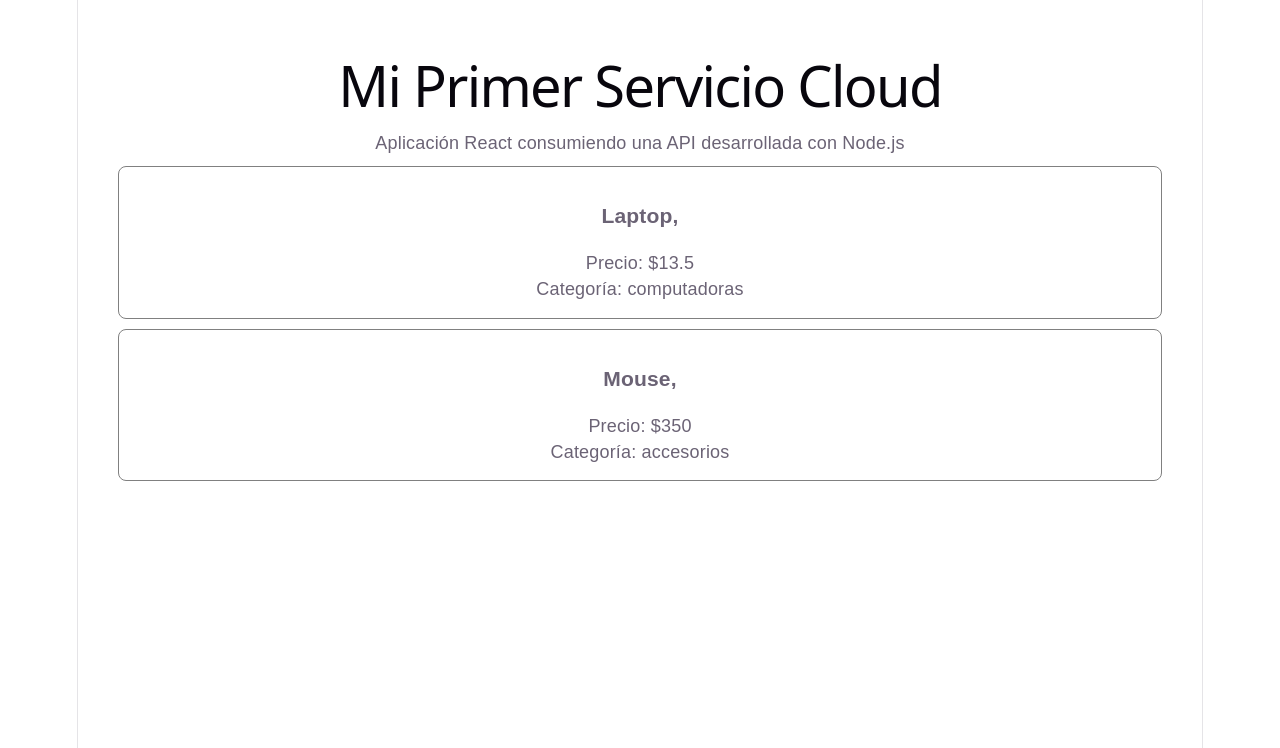
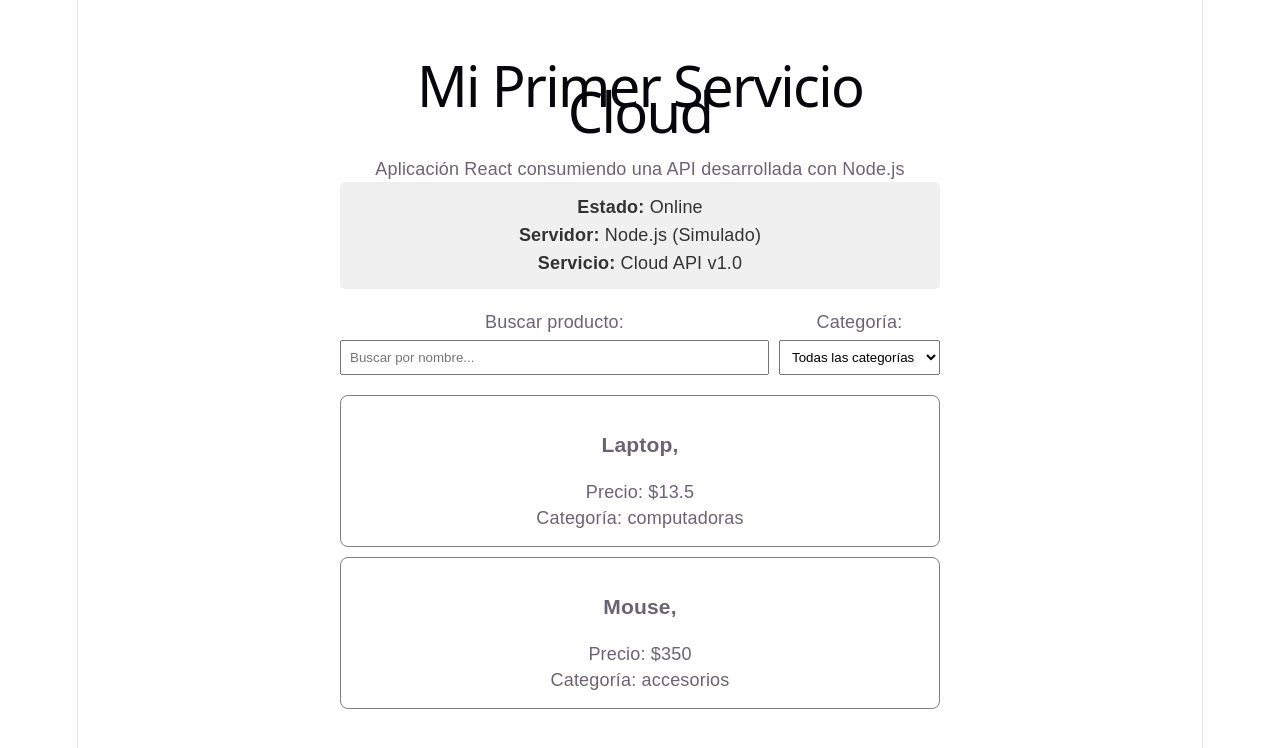
Before and after one commit to FerGm08/mi-primer-servicio-cloud, a React app in the folder frontend/: page / in a window 1280 px wide. Shown: the top 748 px of the page. Built offline with nearby package versions, Linux system fonts and the light colour scheme; the HTML template or start-up script is replaced by a standard one.

Commit message:
Solucionar renderizado de productos usando datos JSON

```diff
--- a/frontend/src/App.jsx
+++ b/frontend/src/App.jsx
@@ -5,20 +5,84 @@ function App() {
   const [productos, setProductos] = useState([]);
   const [cargando, setCargando] = useState(true);
 
+  // Estados para el buscador y filtro
+  const [busqueda, setBusqueda] = useState("");
+  const [categoriaSeleccionada, setCategoriaSeleccionada] = useState("Todas");
+
+  // Estado del servicio (Reto 3)
+  const [estadoServicio, setEstadoServicio] = useState({
+    estado: "Online",
+    servidor: "Node.js (Simulado)",
+    servicio: "Cloud API",
+    version: "1.0"
+  });
+
   useEffect(() => {
     setProductos(productosData);
     setCargando(false);
   }, []);
 
+  // Extraer categorías únicas para el selector
+  const categorias = ["Todas", ...new Set(productosData.map((p) => p.categoria))];
+
+  // Filtrar productos por búsqueda y categoría
+  const productosFiltrados = productos.filter((producto) => {
+    const coincideNombre = producto.nombre
+      .toLowerCase()
+      .includes(busqueda.toLowerCase());
+    const coincideCategoria =
+      categoriaSeleccionada === "Todas" ||
+      producto.categoria === categoriaSeleccionada;
+
+    return coincideNombre && coincideCategoria;
+  });
+
   return (
-    <div style={{ padding: "40px", fontFamily: "Arial" }}>
+    <div style={{ padding: "40px", fontFamily: "Arial", maxWidth: "600px", margin: "0 auto" }}>
       <h1>Mi Primer Servicio Cloud</h1>
       <p>Aplicación React consumiendo una API desarrollada con Node.js</p>
 
+      {/* Reto 3: Estado del Servicio */}
+      <div style={{ background: "#f0f0f0", padding: "10px 15px", borderRadius: "5px", marginBottom: "20px", color: "#333" }}>
+        <p style={{ margin: "2px 0" }}><strong>Estado:</strong> {estadoServicio.estado}</p>
+        <p style={{ margin: "2px 0" }}><strong>Servidor:</strong> {estadoServicio.servidor}</p>
+        <p style={{ margin: "2px 0" }}><strong>Servicio:</strong> {estadoServicio.servicio} v{estadoServicio.version}</p>
+      </div>
+
+      {/* Reto 1 y 2: Controles de Búsqueda y Filtro */}
+      <div style={{ display: "flex", gap: "10px", marginBottom: "20px" }}>
+        <div style={{ flex: 1 }}>
+          <label style={{ display: "block", marginBottom: "5px" }}>Buscar producto:</label>
+          <input
+            type="text"
+            placeholder="Buscar por nombre..."
+            value={busqueda}
+            onChange={(e) => setBusqueda(e.target.value)}
+            style={{ width: "100%", padding: "8px", boxSizing: "border-box" }}
+          />
+        </div>
+
+        <div>
+          <label style={{ display: "block", marginBottom: "5px" }}>Categoría:</label>
+          <select
+            value={categoriaSeleccionada}
+            onChange={(e) => setCategoriaSeleccionada(e.target.value)}
+            style={{ padding: "8px" }}
+          >
+            {categorias.map((cat, index) => (
+              <option key={index} value={cat}>
+                {cat === "Todas" ? "Todas las categorías" : cat}
+              </option>
+            ))}
+          </select>
+        </div>
+      </div>
+
       {cargando && <p>Cargando información...</p>}
 
+      {/* Lista de productos filtrados */}
       {!cargando &&
-        productos.map((producto) => (
+        productosFiltrados.map((producto) => (
           <div
             key={producto.id}
             style={{
@@ -33,6 +97,10 @@ function App() {
             <p>Categoría: {producto.categoria}</p>
           </div>
         ))}
+
+      {!cargando && productosFiltrados.length === 0 && (
+        <p>No se encontraron productos.</p>
+      )}
     </div>
   );
 }
```
